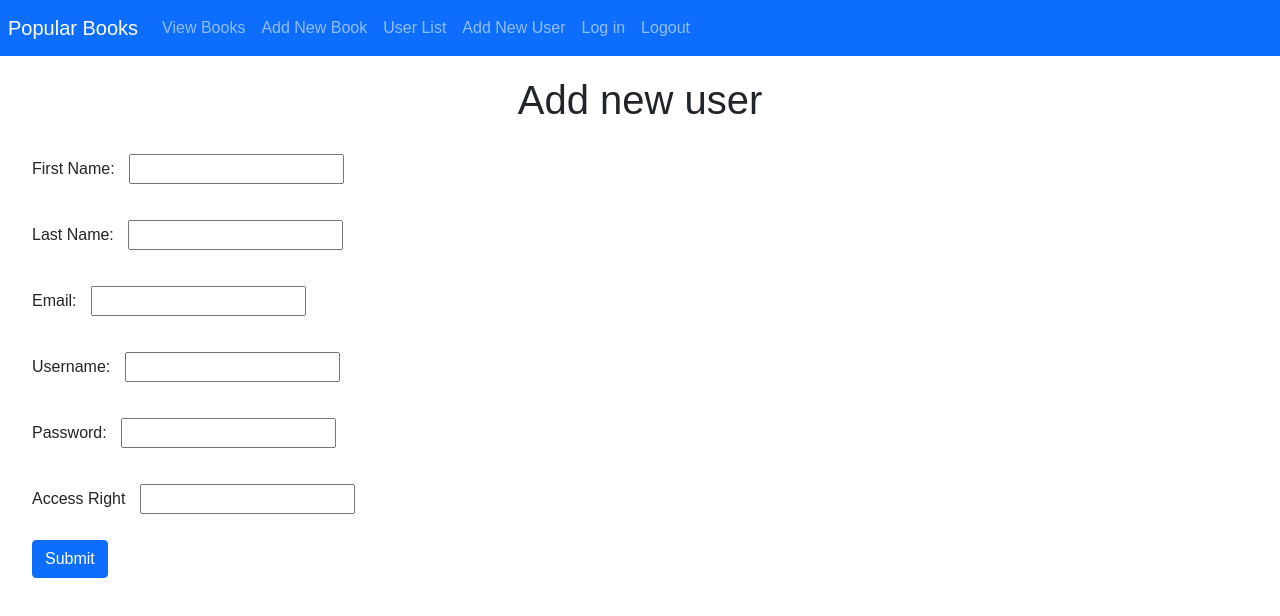
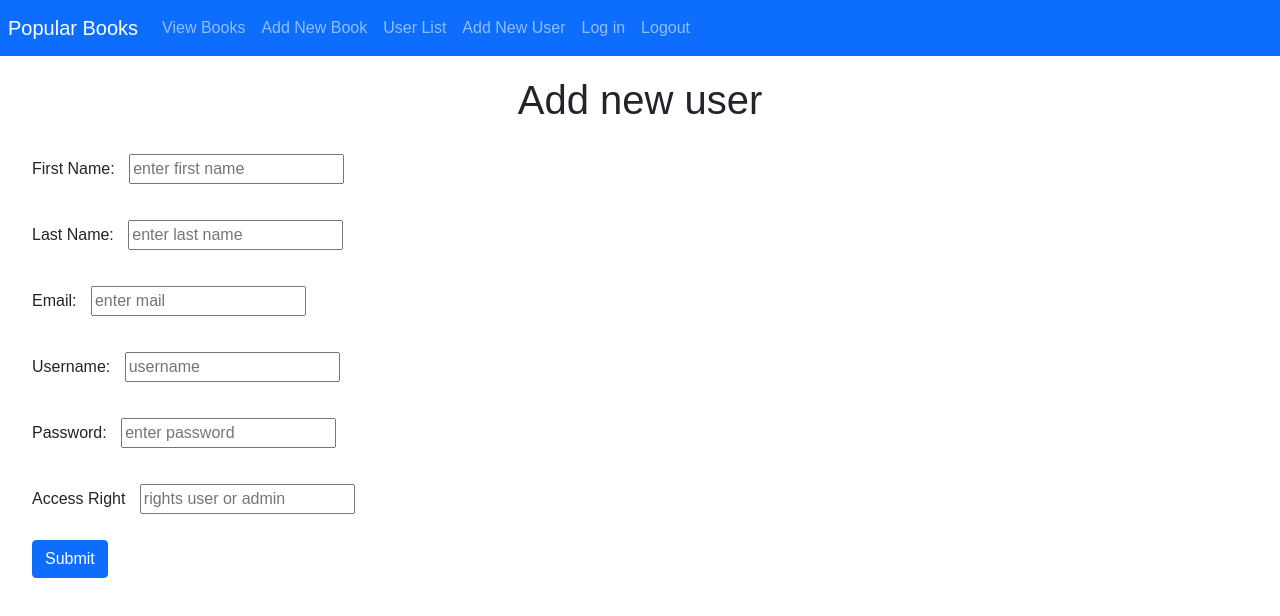
Before and after one commit to NLinkova/libraryapp, a website: page frontend/create_user.html in a window 1280 px wide. Drawn offline with nearby package versions, Linux system fonts and the light colour scheme.

Commit message:
almost done validation on fields

```diff
--- a/backend/controllers/bookController.js
+++ b/backend/controllers/bookController.js
@@ -41,7 +41,7 @@ router.get("/books/:id", (req, res) => {
 router.post("/books/create", (req, res) => {
     // req.body represents the form field data  (json of body of fetch)
     let book = req.body;
-    // let user = req.session.user;
+    let user = req.session.user;
 
     // each name references the 'name' attribute in the form
     bookModel.createBook(
--- a/frontend/create_user.html
+++ b/frontend/create_user.html
@@ -24,30 +24,75 @@
     <header id="header"></header>
     <h1>Add new user</h1>
     <form id="create-user-form">
-      <!-- finish validation on these fields-->
       <div class="mb-3">
         <label for="firstName">First Name:</label>
-        <input type="text" id="firstName" name="firstName" required />
+        <input
+          type="text"
+          id="firstName"
+          name="firstName"
+          placeholder="enter first name"
+          pattern="[A-Za-z ]{1,32}"
+          maxlength="32"
+          required
+        />
       </div>
       <div class="mb-3">
         <label for="lastName">Last Name:</label>
-        <input type="text" id="lastName" name="lastName" />
+        <input
+          type="text"
+          id="lastName"
+          name="lastName"
+          placeholder="enter last name"
+          pattern="[A-Za-z ]{1,32}"
+          maxlength="32"
+        />
       </div>
       <div class="mb-3">
         <label for="email">Email:</label>
-        <input type="email" id="email" name="email" />
+        <input
+          type="email"
+          id="email"
+          name="email"
+          placeholder="enter mail"
+          pattern="[a-z0-9._%+-]+@[a-z0-9.-]+\.[a-z]{2,}$"
+          maxlength="40"
+        />
       </div>
       <div class="mb-3">
         <label for="username">Username:</label>
-        <input type="text" id="username" name="username" required />
+        <input
+          type="text"
+          id="username"
+          name="username"
+          placeholder="username"
+          pattern="[A-Za-z ]{1,32}"
+          maxlength="32"
+          required
+        />
       </div>
       <div class="mb-3">
         <label for="password">Password:</label>
-        <input type="password" id="password" name="password" required />
+        <input
+          type="password"
+          id="password"
+          name="password"
+          placeholder="enter password"
+          pattern="[A-Za-z ]{3,32}"
+          maxlength="32"
+          required
+        />
       </div>
       <div class="mb-3">
         <label for="accessRights">Access Right</label>
-        <input type="text" id="accessRights" name="accessRights" />
+        <input
+          type="text"
+          id="accessRights"
+          name="accessRights"
+          placeholder="rights user or admin"
+          pattern="[A-Za-z ]{4,}"
+          maxlength="5"
+          required
+        />
       </div>
       <button type="button" class="btn btn-primary" onclick="postCreateUser()">
         Submit
--- a/frontend/css/style.css
+++ b/frontend/css/style.css
@@ -44,3 +44,7 @@ tr, td {
 img {
     width: 40px;
 }
+
+input:not(:focus):not(:placeholder-shown):invalid {
+    border: red solid 2px;
+}
```
Also changed, not shown: frontend/create_book.html (+56 -9 lines).
